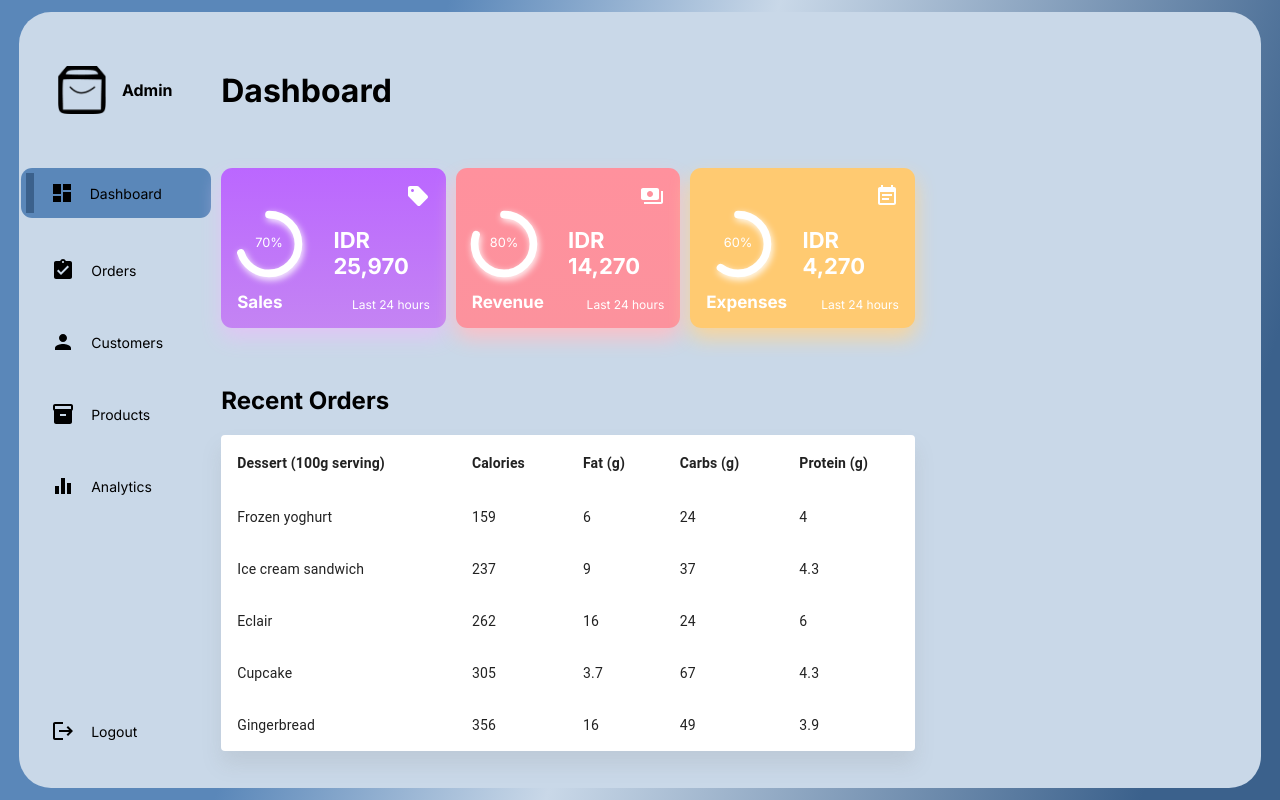
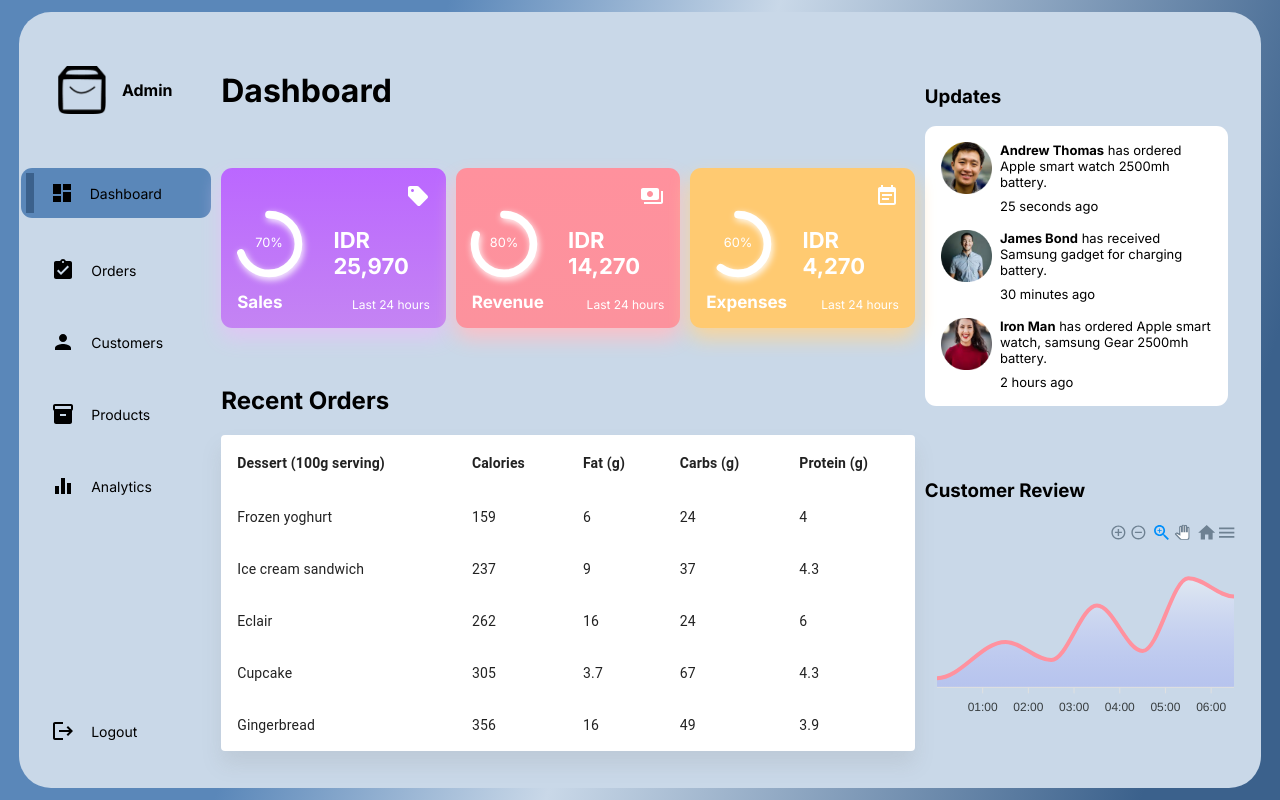
Before and after one commit to padepokanpenguin/admin-dashboard-ecommerce, a React (Create React App) app: page / in a window 1280 px wide. Built offline with nearby package versions, Linux system fonts and the light colour scheme.

Commit message:
finish right side

```diff
--- a/src/App.tsx
+++ b/src/App.tsx
@@ -1,6 +1,7 @@
 import React from "react";
 import MainDashboard from "./pages/Dashboard/MainDashboard/MainDashboard";
 import Sidebar from "./components/Sidebar/sidebar";
+import RightSide from "./pages/Dashboard/RightSide/RightSide";
 
 function App() {
   return (
@@ -8,6 +9,7 @@
       <div className="AppGlass">
         <Sidebar />
         <MainDashboard />
+        <RightSide />
       </div>
     </div>
   );
--- a/src/assets/data.tsx
+++ b/src/assets/data.tsx
@@ -85,7 +85,7 @@
 ];
 
 // Recent Update Card Data
-export const UpdatesData: any = [
+export const UpdatesData = [
   {
     img: "/assets/img/img1.png",
     name: "Andrew Thomas",
--- /dev/null
+++ b/src/pages/Dashboard/CustomerReview/CustomerReview.tsx
@@ -0,0 +1,64 @@
+import React from "react";
+import Chart from "react-apexcharts";
+
+// import style from "./CustomerReview.module.css";
+
+export default function CustomerReview() {
+  const data = {
+    series: [
+      {
+        name: "Review",
+        data: [10, 50, 30, 90, 40, 120, 100],
+      },
+    ],
+  };
+  return (
+    <div>
+      <Chart
+        options={{
+          chart: {
+            type: "area",
+            height: "auto",
+          },
+
+          fill: {
+            colors: ["#fff"],
+            type: "gradient",
+          },
+          dataLabels: {
+            enabled: false,
+          },
+          stroke: {
+            curve: "smooth",
+            colors: ["#ff929f"],
+          },
+          tooltip: {
+            x: {
+              format: "dd/MM/yy HH:mm",
+            },
+          },
+          grid: {
+            show: false,
+          },
+          xaxis: {
+            type: "datetime",
+            categories: [
+              "2018-09-19T00:00:00.000Z",
+              "2018-09-19T01:30:00.000Z",
+              "2018-09-19T02:30:00.000Z",
+              "2018-09-19T03:30:00.000Z",
+              "2018-09-19T04:30:00.000Z",
+              "2018-09-19T05:30:00.000Z",
+              "2018-09-19T06:30:00.000Z",
+            ],
+          },
+          yaxis: {
+            show: false,
+          },
+        }}
+        series={data.series}
+        type="area"
+      />
+    </div>
+  );
+}
--- a/src/pages/Dashboard/RightSide/RightSide.module.css
+++ b/src/pages/Dashboard/RightSide/RightSide.module.css
@@ -0,0 +1,6 @@
+.RightSide {
+    display: flex;
+    flex-direction: column;
+    width: 95%;
+    justify-content: space-evenly;
+  }
--- a/src/pages/Dashboard/RightSide/RightSide.tsx
+++ b/src/pages/Dashboard/RightSide/RightSide.tsx
@@ -0,0 +1,19 @@
+import React from "react";
+import style from "./RightSide.module.css";
+import Update from "../Update/Update";
+import CustomerReview from "../CustomerReview/CustomerReview";
+
+export default function RightSide() {
+  return (
+    <div className={style.RightSide}>
+      <div>
+        <h3>Updates</h3>
+        <Update />
+      </div>
+      <div>
+        <h3>Customer Review</h3>
+        <CustomerReview />
+      </div>
+    </div>
+  );
+}
--- /dev/null
+++ b/src/pages/Dashboard/Update/Update.module.css
@@ -0,0 +1,24 @@
+.Updates {
+  width: 85%;
+  background: white;
+  border-radius: 0.7rem;
+  padding: 1rem;
+  gap: 1rem;
+  display: flex;
+  flex-direction: column;
+  font-size: 13px;
+}
+
+.Update {
+  display: flex;
+  gap: 0.5rem;
+}
+
+.Update > img {
+  width: 3.2rem;
+  height: 3.2rem;
+}
+
+.Notification > div > span:nth-of-type(1) {
+  font-weight: bold;
+}
--- /dev/null
+++ b/src/pages/Dashboard/Update/Update.tsx
@@ -0,0 +1,22 @@
+import React from "react";
+import { UpdatesData } from "../../../assets/data";
+import style from "./Update.module.css";
+
+export default function Update() {
+  return (
+    <div className={style.Updates}>
+      {UpdatesData.map((data) => (
+        <div key={data.name} className={style.Update}>
+          <img src={data.img} alt={data.name} />
+          <div className={style.Notification}>
+            <div style={{ marginBottom: ".5rem" }}>
+              <span>{data.name}</span>
+              <span> {data.noti}</span>
+            </div>
+            <span>{data.time}</span>
+          </div>
+        </div>
+      ))}
+    </div>
+  );
+}
```
